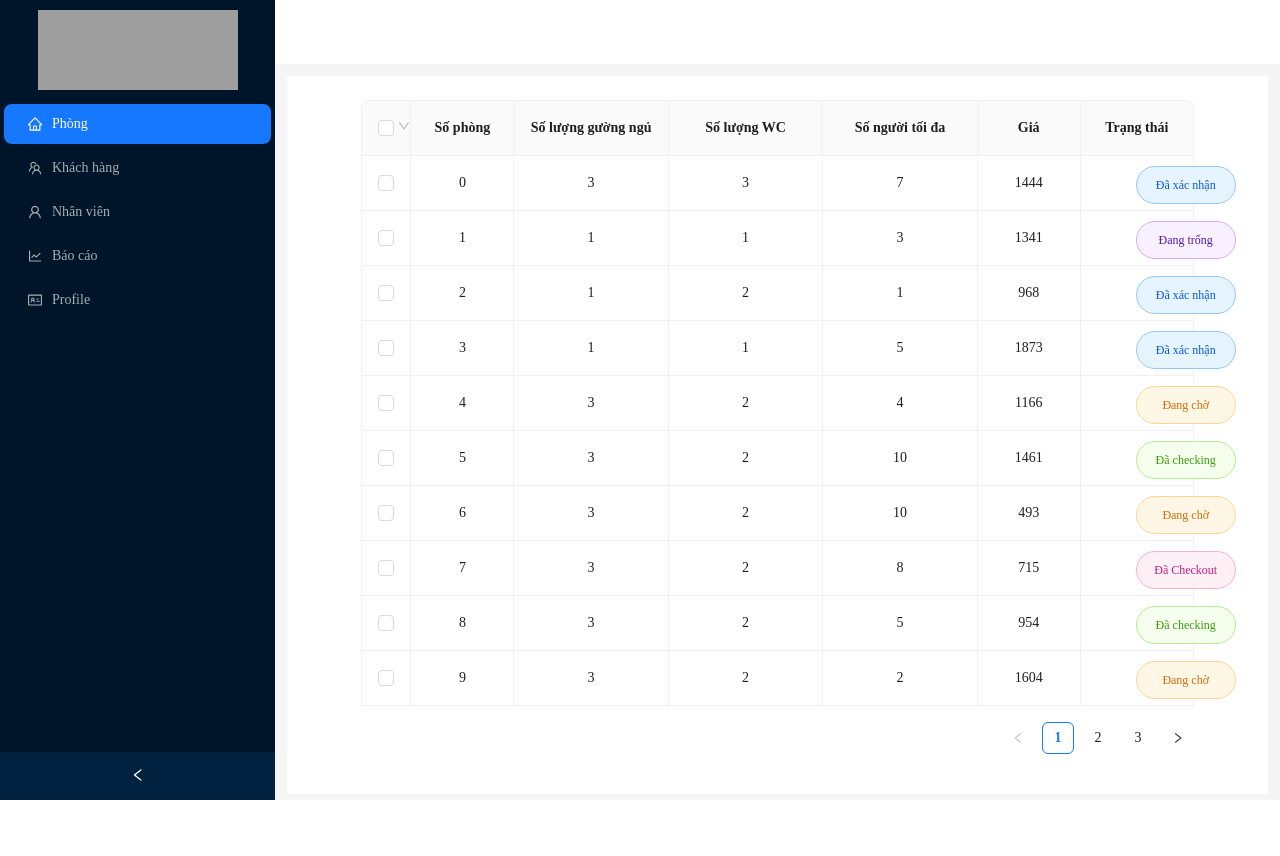
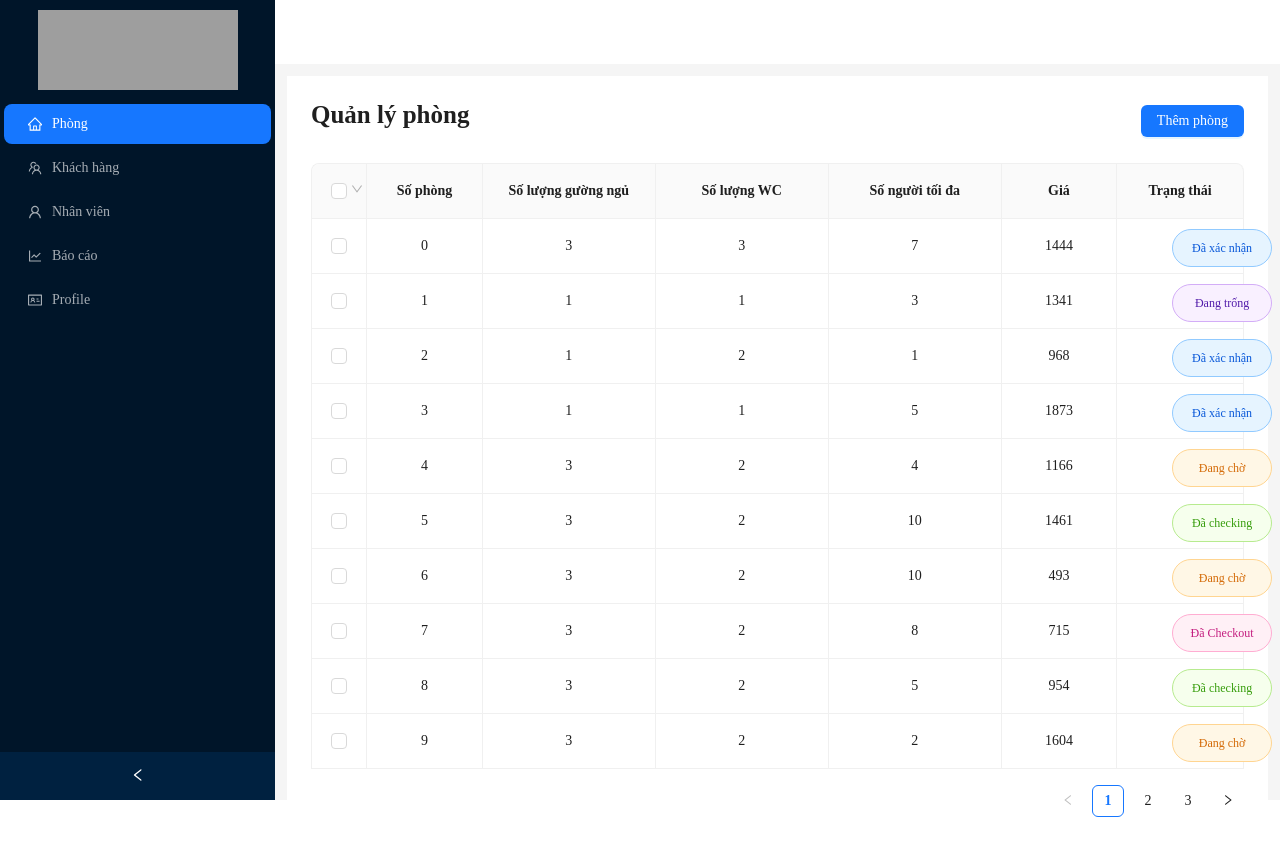
Before and after one commit to qthang02/booking-admin, a React (Vite) app: page /rooms in a window 1280 px wide. Shown: the top 856 px of the page. Before the commit the page ends 806 px from the top, so only its background shows below. Built offline with nearby package versions, Linux system fonts and the light colour scheme; grey boxes are pictures that could not be loaded.

Commit message:
add title and button

```diff
--- a/src/features/room/page/index.tsx
+++ b/src/features/room/page/index.tsx
@@ -1,5 +1,5 @@
-import {Card} from "antd";
-import {RoomManagement} from "../components/roomManagement.tsx";
+import {Button, Card, Space, Typography} from "antd";
+import {RoomManagement} from "../components/roomManagement";
 
 export const Room = () => {
     return (
@@ -7,10 +7,28 @@ export const Room = () => {
             <Card
                 style={{
                     border: "none",
-                    paddingLeft: "50px",
-                    paddingRight: "50px"
                 }}
             >
+                <Space
+                    style={{
+                        marginBottom: 20,
+                        display: "flex",
+                        flexDirection: "row",
+                        justifyContent: "space-between"
+                    }}
+                >
+                    <Typography.Title
+                        style={{
+                            fontSize: 25
+                        }}
+                    >
+                        Quản lý phòng
+                    </Typography.Title>
+
+                    <Button type="primary" size={"middle"}>
+                        Thêm phòng
+                    </Button>
+                </Space>
                 <RoomManagement />
             </Card>
         </>
```
